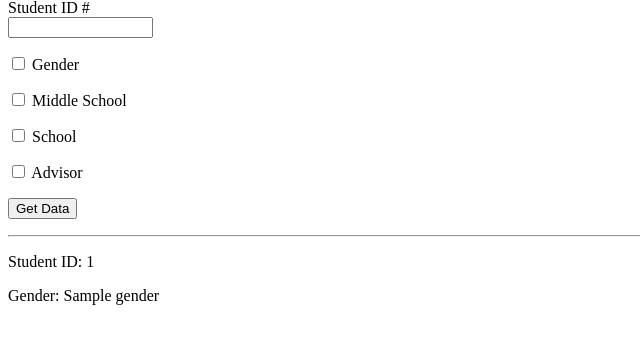
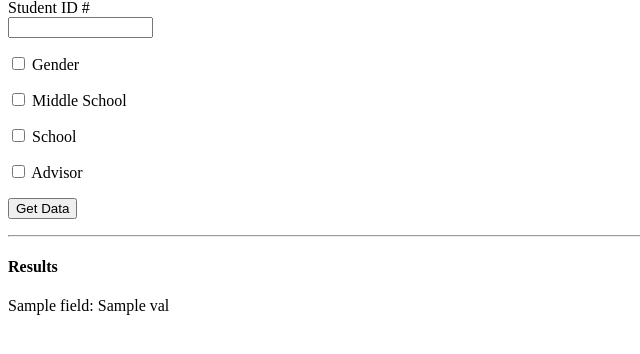
Before and after one commit to jberusch/GCYC, a Flask app: template app/templates/search.html in a window 1280 px wide. Shown: the part 104-458 px from the top of the page, without its empty margins (0-640 px from the left). Run offline with Flask 2, Linux system fonts and the light colour scheme; the template is opened without the code that fills it: values that come from a table or form of the project are taken from there, most other values are stand-ins (such as "Sample title", 1, 10 or a date in 2020); parts of the project's set-up code (start-up, migrations or seed data) failed here and were passed over.

Commit message:
finished basic input & display results functionality

```diff
--- a/app/routes.py
+++ b/app/routes.py
@@ -14,7 +14,10 @@ def search():
 	if form.validate_on_submit():
 		form_data = {
 			"student_id": form.student_id.data,
-			"gender": form.gender.data
+			"gender": form.gender.data,
+			"ms": form.ms.data,
+			"school": form.school.data,
+			"advisor": form.advisor.data
 		}
 		results = helpers.get_data(form_data)
 		print(results)
--- a/app/templates/search.html
+++ b/app/templates/search.html
@@ -26,10 +26,12 @@
 
 		<p> {{form.submit()}} </p>
 
-		{% if results and results['student_id'] %}
+		{% if results %}
 		<hr>
-		<p>Student ID: {{ results['student_id'] }}</p>
-		<p>Gender: {{ results['gender'] }}</p>
+		<h4>Results</h4>
+			{% for field,val in results.items() %}
+			<p>{{ field }}: {{ val }}</p>
+			{% endfor %}
 		{% endif %}
 
 	</form>
```
Also changed, not shown: app/helpers.py (+22 -1 lines).
